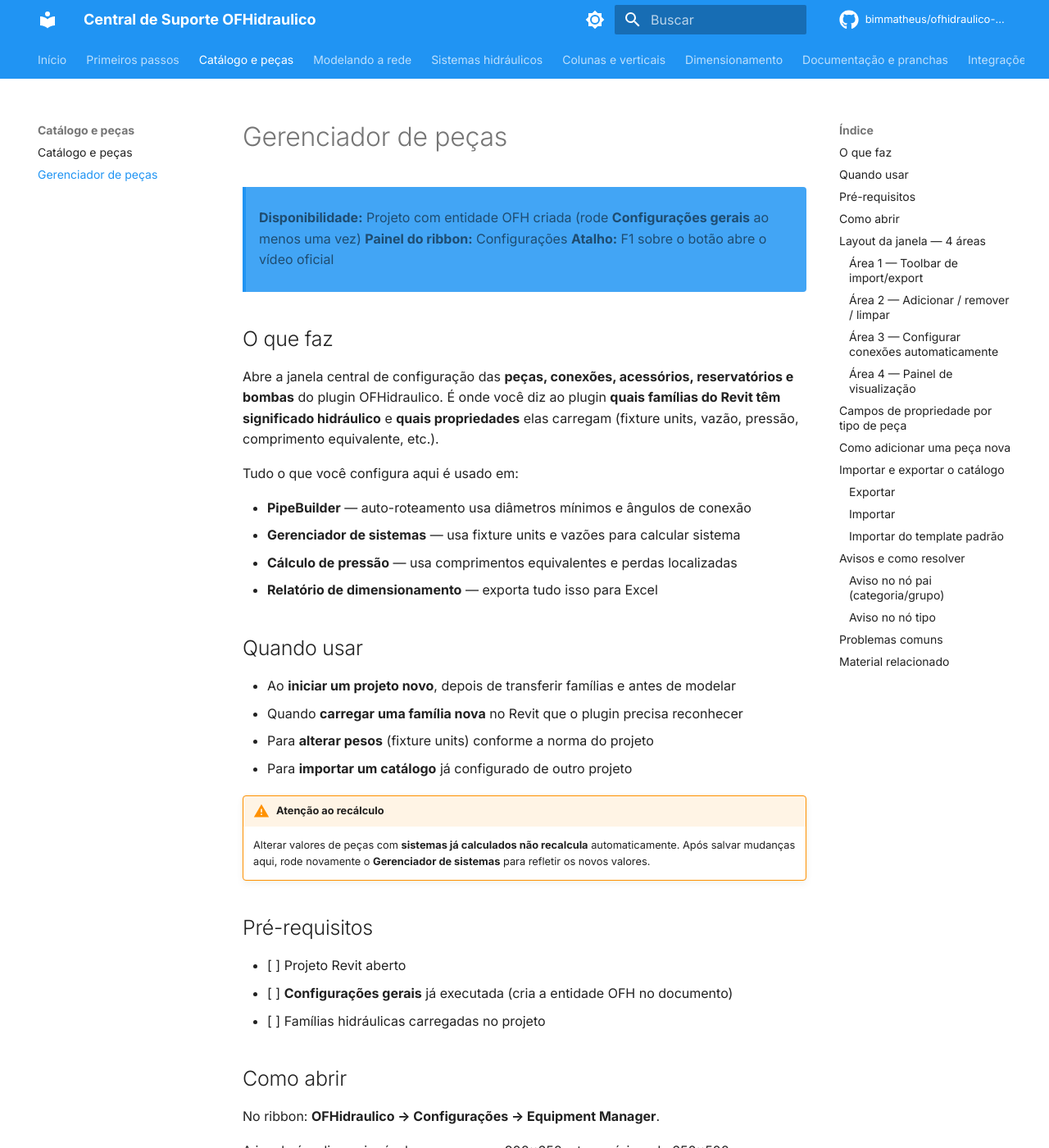
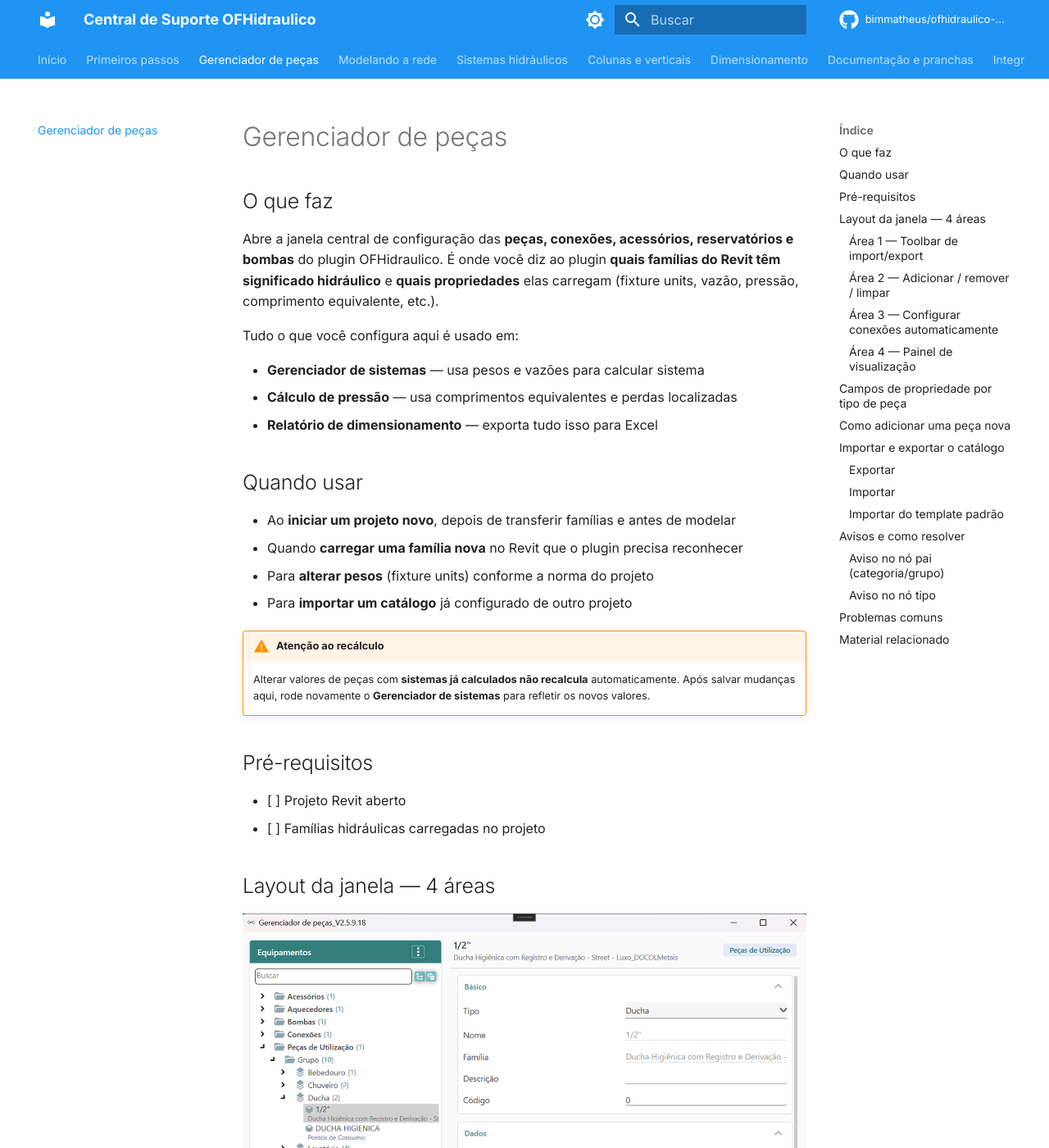
Before and after one commit to bimmatheus/ofhidraulico-suporte, an MkDocs documentation site: the page built from docs/catalogo-e-pecas/gerenciador-de-pecas.md, in a window 1280 px wide and 1400 px high. Shown: the whole window at 82% size. Built offline with MkDocs 1.6.1 and Material for MkDocs 9.7.7, drawn with Linux system fonts in a browser that asks for light colours; comment, search, counter and statistics services are not loaded; some of the changed text lies outside the part shown.

Commit message:
docs(catalogo-e-pecas): simplify gerenciador-de-pecas page and flatten nav
- Remove catalogo-e-pecas/index.md listing page; promote Gerenciador de pecas to a top-level nav entry
- Update home page card to link directly to the gerenciador-de-pecas page
- Drop availability/ribbon-shortcut callout, PipeBuilder bullet, Configuracoes-gerais prerequisite and "Como abrir" section
- Replace "fixture units" with "pesos" in the Gerenciador de sistemas reference
- Add window screenshot at the top of "Layout da janela - 4 areas"

Co-Authored-By: Claude Opus 4.7 (1M context) <noreply@anthropic.com>

```diff
--- a/docs/catalogo-e-pecas/gerenciador-de-pecas.md
+++ b/docs/catalogo-e-pecas/gerenciador-de-pecas.md
@@ -1,8 +1,4 @@
 # Gerenciador de peças
-
-> **Disponibilidade:** Projeto com entidade OFH criada (rode **Configurações gerais** ao menos uma vez)
-> **Painel do ribbon:** Configurações
-> **Atalho:** F1 sobre o botão abre o vídeo oficial
 
 ## O que faz
 
@@ -13,8 +9,7 @@ pressão, comprimento equivalente, etc.).
 
 Tudo o que você configura aqui é usado em:
 
-- **PipeBuilder** — auto-roteamento usa diâmetros mínimos e ângulos de conexão
-- **Gerenciador de sistemas** — usa fixture units e vazões para calcular sistema
+- **Gerenciador de sistemas** — usa pesos e vazões para calcular sistema
 - **Cálculo de pressão** — usa comprimentos equivalentes e perdas localizadas
 - **Relatório de dimensionamento** — exporta tudo isso para Excel
 
@@ -33,16 +28,11 @@ Tudo o que você configura aqui é usado em:
 ## Pré-requisitos
 
 - [ ] Projeto Revit aberto
-- [ ] **Configurações gerais** já executada (cria a entidade OFH no documento)
 - [ ] Famílias hidráulicas carregadas no projeto
 
-## Como abrir
+## Layout da janela — 4 áreas
 
-No ribbon: **OFHidraulico → Configurações → Equipment Manager**.
-
-A janela é redimensionável — começa em 900×650 e tem mínimo de 650×500.
-
-## Layout da janela — 4 áreas
+![Janela do Gerenciador de peças mostrando a árvore de equipamentos (Peças de Utilização → Ducha) e o painel de propriedades à direita](images/gerenciador-de-pecas-janela.png)
 
 A janela do Gerenciador é dividida em **4 áreas funcionais**:
 
--- a/mkdocs.yml
+++ b/mkdocs.yml
@@ -85,9 +85,7 @@ nav:
   - Primeiros passos:
       - primeiros-passos/index.md
       - Configurações gerais: primeiros-passos/configuracoes-gerais.md
-  - Catálogo e peças:
-      - catalogo-e-pecas/index.md
-      - Gerenciador de peças: catalogo-e-pecas/gerenciador-de-pecas.md
+  - Gerenciador de peças: catalogo-e-pecas/gerenciador-de-pecas.md
   - Modelando a rede:
       - modelagem/index.md
   - Sistemas hidráulicos:
```
Also changed, not shown: docs/catalogo-e-pecas/index.md (deleted, +0 -92 lines), docs/index.md (+3 -3 lines), docs/catalogo-e-pecas/images/gerenciador-de-pecas-janela.png (added).
